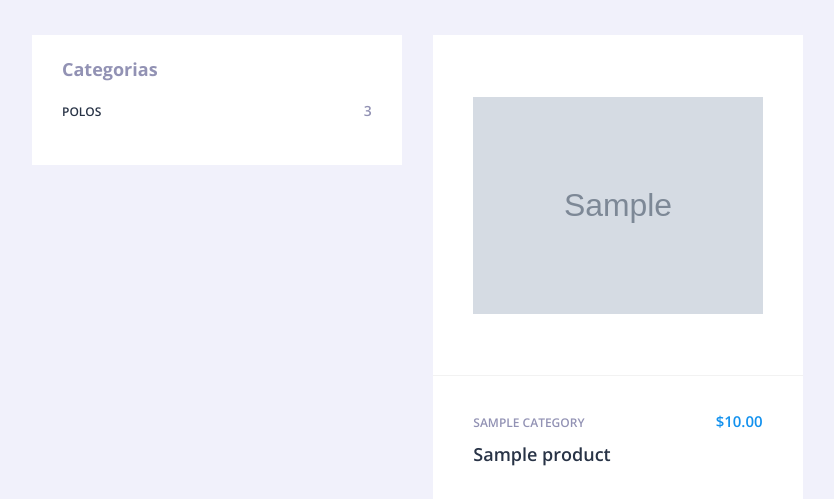
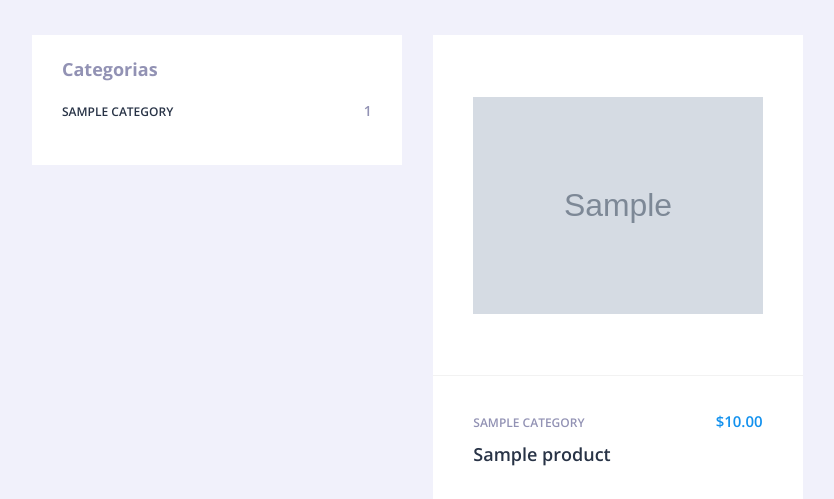
Before and after one commit to jpca92/EDShop, a Django app: page / in a window 1280 px wide. Shown: the part 238-737 px from the top of the page, without its empty margins (23-857 px from the left). Run offline with Django 5.2, Linux system fonts and the light colour scheme; tables that the repository leaves empty hold one stand-in row (values such as "Sample post"); grey boxes marked "Sample" are stand-in pictures; some libraries are stand-ins or nearby versions; some web fonts are replaced.

Commit message:
lesson 2_3

```diff
--- a/appweb/templates/includes/catalogo/categorias.html
+++ b/appweb/templates/includes/catalogo/categorias.html
@@ -2,13 +2,15 @@
     <h3 class="widgettitle">Categorias</h3>
     <div class="section-sb-current">
         <ul class="section-sb-list">
+            {% for category in categories %}
             <li>
-                <a href="#">
-                    <span class="section-sb-label">Polos
-                        <span class="count">3</span>
+                <a href="{% url 'appweb:productsPerCategory' category.id %}">
+                    <span class="section-sb-label">{{category.name}}
+                        <span class="count">{{category.product_set.all.count}}</span>
                     </span>
                 </a>
             </li>
+            {% endfor %}
         </ul>
     </div>
 </div>
--- a/appweb/urls.py
+++ b/appweb/urls.py
@@ -6,5 +6,7 @@ app_name = 'appweb'
 
 urlpatterns = [
     path('', views.index, name='index'),
+    path('productsPerCategory/<int:category_id>', views.productsPerCategory, name='productsPerCategory'),
+
 
 ]
--- a/appweb/views.py
+++ b/appweb/views.py
@@ -4,8 +4,25 @@ from .models import Category, Product
 
 def index(request):
     products_list = Product.objects.all()
-    print(products_list)
+    categories_list = Category.objects.all()
+
+    # print(products_list)
     context = {
         'products': products_list,
+        'categories': categories_list,
     }
     return render(request, 'index.html', context)
+
+def productsPerCategory(request, category_id):
+    objectCategory = Category.objects.get(pk=category_id)
+    print(objectCategory)
+    # products_list = Product.objects.filter(category=objectCategory)
+    products_list = objectCategory.product_set.all()
+    categories_list = Category.objects.all()
+
+    context = {
+        'products': products_list,
+        'categories': categories_list,
+        'objectCategory': objectCategory,
+    }
+    return render(request, 'index.html', context)
```
